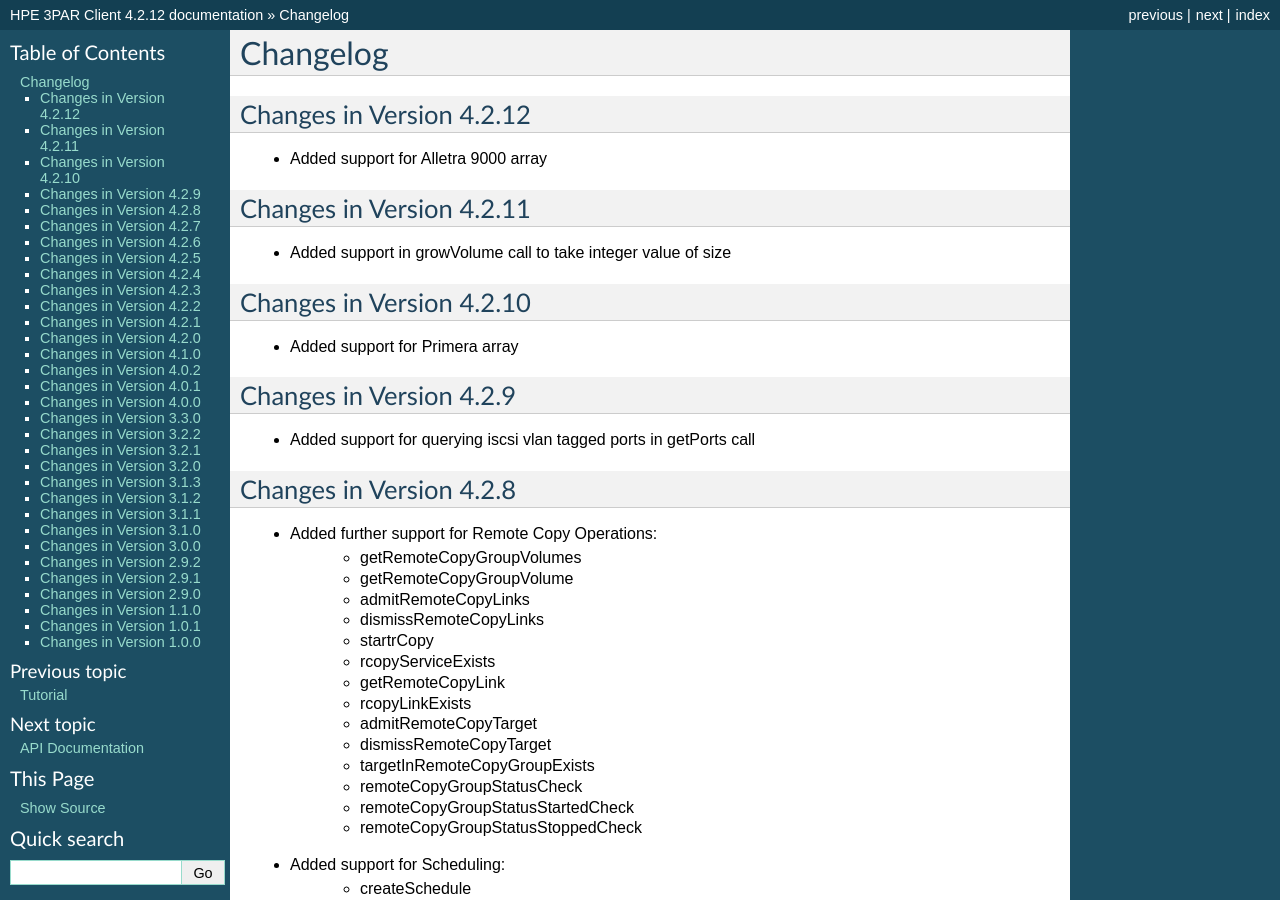
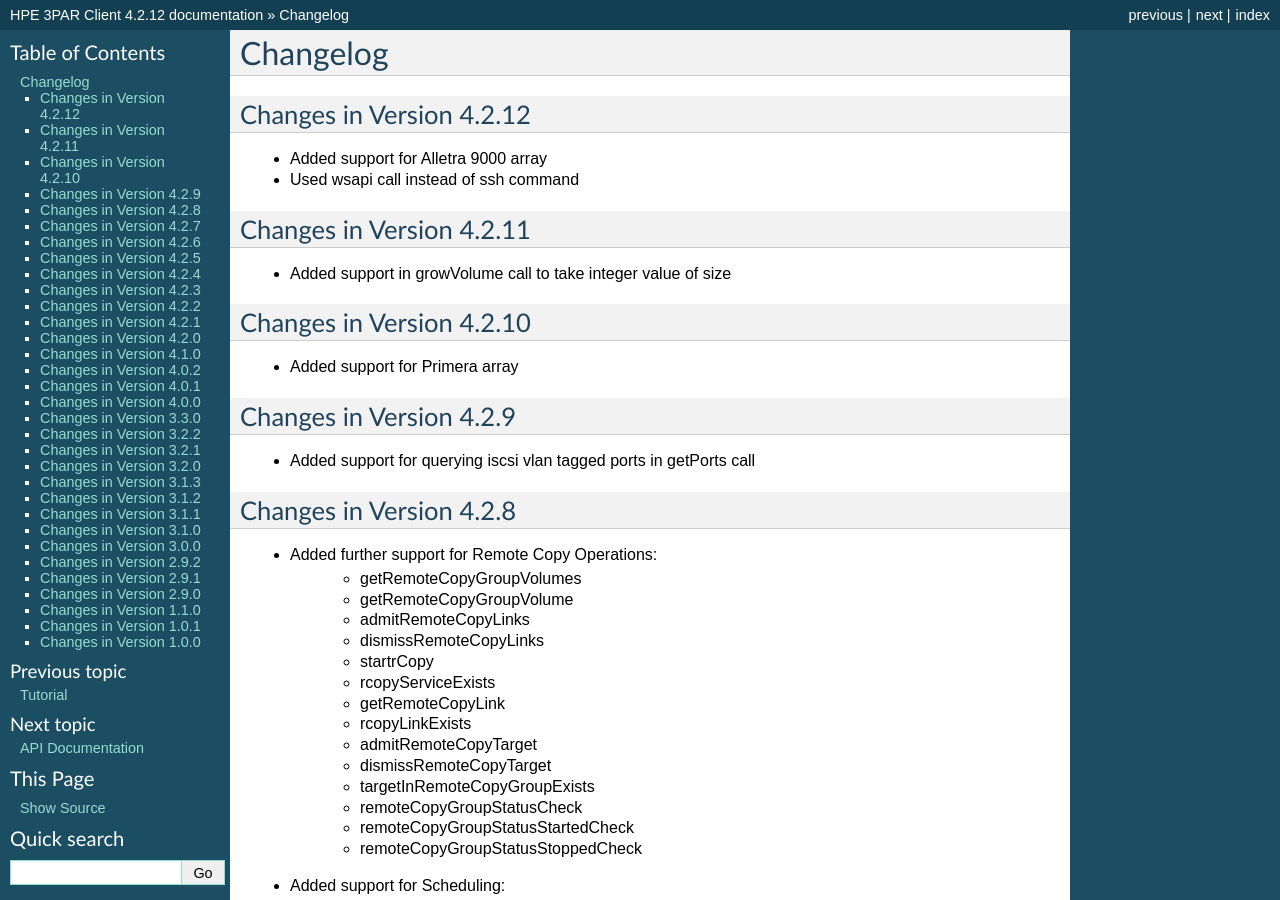
Before and after one commit to hpe-storage/python-3parclient, a Sphinx documentation site: the page built from docs/changelog.rst, in a window 1280 px wide and 900 px high. Built offline with Sphinx 7.4.7, drawn with Linux system fonts in a browser that asks for light colours.

Commit message:
Update changelog.rst

```diff
--- a/docs/changelog.rst
+++ b/docs/changelog.rst
@@ -3,6 +3,7 @@
 Changes in Version 4.2.12
 -------------------------
 * Added support for Alletra 9000 array
+* Used wsapi call instead of ssh command
 
 Changes in Version 4.2.11
 ------------------------
```
